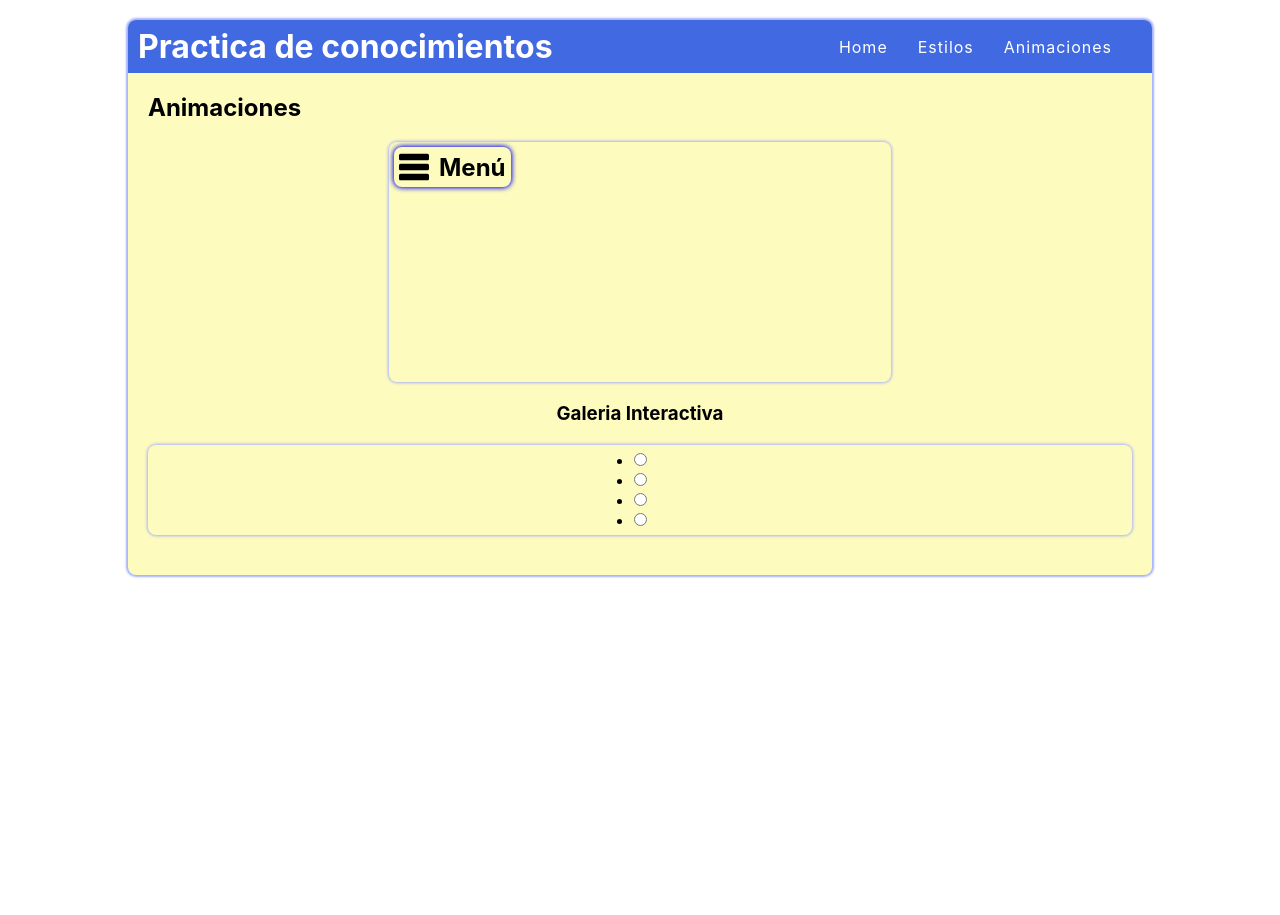
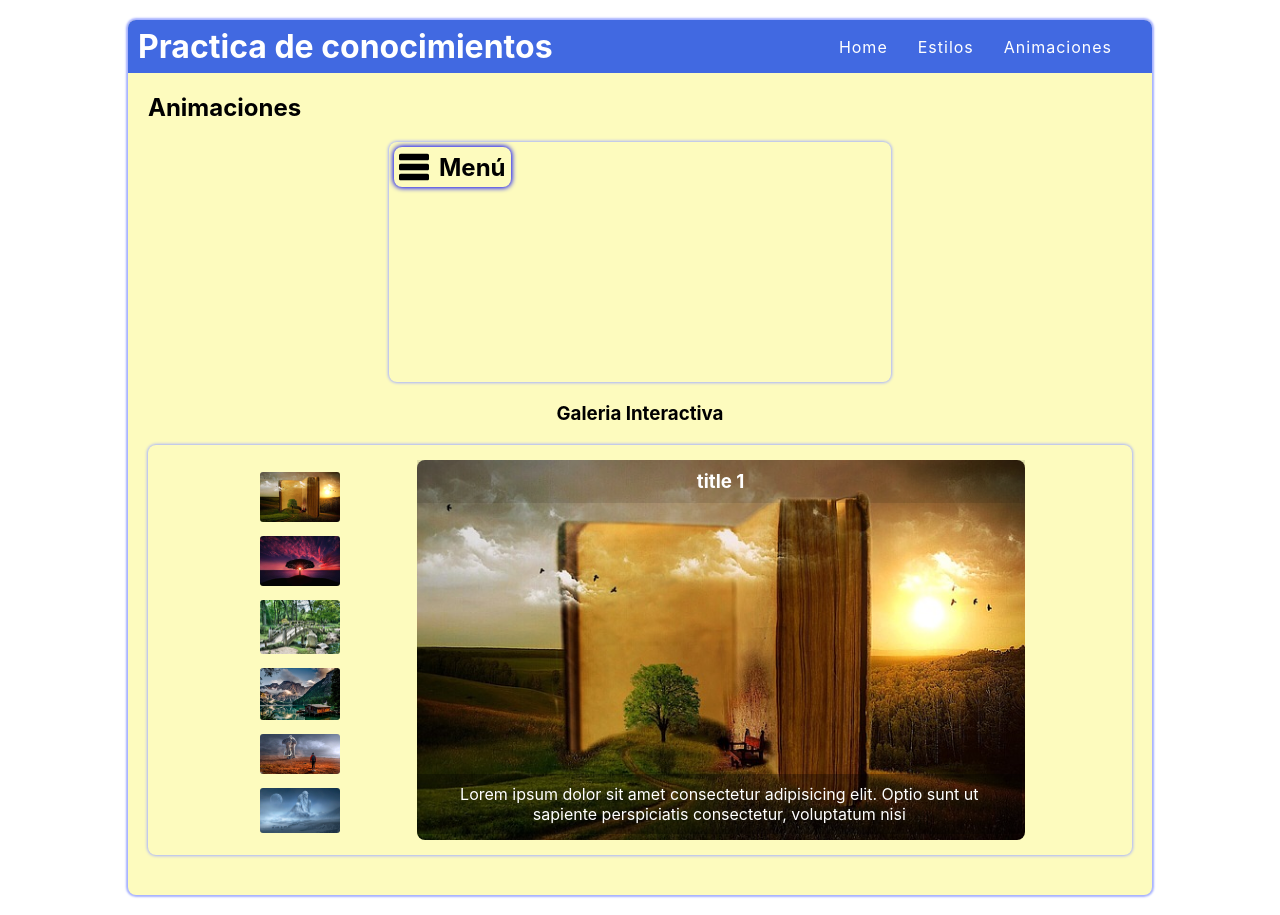
Before and after one commit to nickothan/practica-de-conocimientos, a React (Create React App) app: page /animaciones in a window 1280 px wide. Before the commit the page ends 800 px from the top, so only its background shows below. Built offline with nearby package versions, Linux system fonts and the light colour scheme.

Commit message:
Desarrollando componente y animaciones

```diff
--- a/src/assets/imagenes.js
+++ b/src/assets/imagenes.js
@@ -7,27 +7,39 @@ import img6 from './img/img6.jpg'
 
 export const dataGaleria = [
   {
-    img1: img1,
-    title: 'Book'
+    img: img1,
+    title: 'Book',
+    idBtn: 'btn01',
+    idGaleria: 'idGaleria01'
   },
   {
-    img2: img2,
-    title: 'tree'
+    img: img2,
+    title: 'tree',
+    idBtn: 'btn02',
+    idGaleria: 'idGaleria02'
   },
   {
-    img3: img3,
-    title: 'Bridge'
+    img: img3,
+    title: 'Bridge',
+    idBtn: 'btn03',
+    idGaleria: 'idGaleria03'
   },
   {
-    img4: img4,
-    title: 'Mountains'
+    img: img4,
+    title: 'Mountains',
+    idBtn: 'btn04',
+    idGaleria: 'idGaleria04'
   },
   {
-    img5: img5,
-    title: 'Elephant'
+    img: img5,
+    title: 'Elephant',
+    idBtn: 'btn05',
+    idGaleria: 'idGaleria05'
   },
   {
-    img6: img6,
-    title: 'Gigant'
+    img: img6,
+    title: 'Gigant',
+    idBtn: 'btn06',
+    idGaleria: 'idGaleria06'
   }
 ]
--- a/src/components/GaleriaInteractiva/GaleriaInteractiva.jsx
+++ b/src/components/GaleriaInteractiva/GaleriaInteractiva.jsx
@@ -1,12 +1,12 @@
 import {
   GaleriaInteractivaContainer,
-  GaleriaInteractivaContent
+  GaleriaInteractivaContent,
+  ImagContent
 } from './styles'
 
 import { dataGaleria } from '../../assets/imagenes'
 
 export default function GaleriaInteractiva() {
-  console.log('Data : ', dataGaleria)
   return (
     <GaleriaInteractivaContainer>
       <h3>Galeria Interactiva</h3>
@@ -14,36 +14,37 @@ export default function GaleriaInteractiva() {
         <ul>
           <li>
             <div>
-              <input type='radio' name='entrada' id='btn01' />
-              <label htmlFor='btn1'>
-                <img src='' alt='' />
-              </label>
+              <h3>title 1</h3>
+              {console.log('data galeria : ', dataGaleria)}
+              <img src={dataGaleria[0].img} alt='' />
+              <p>
+                Lorem ipsum dolor sit amet consectetur adipisicing elit. Optio
+                sunt ut sapiente perspiciatis consectetur, voluptatum nisi
+              </p>
             </div>
           </li>
-          <li>
-            <div>
-              <input type='radio' name='entrada' id='btn01' />
-              <label htmlFor='btn1'>
-                <img src='' alt='' />
-              </label>
-            </div>
-          </li>
-          <li>
-            <div>
-              <input type='radio' name='entrada' id='btn01' />
-              <label htmlFor='btn1'>
-                <img src='' alt='' />
-              </label>
-            </div>
-          </li>
-          <li>
-            <div>
-              <input type='radio' name='entrada' id='btn01' />
-              <label htmlFor='btn1'>
-                <img src='' alt='' />
-              </label>
-            </div>
-          </li>
+          {dataGaleria.map(({ img, title, idBtn, idGaleria }) => {
+            return (
+              <ImagContent
+                key={Math.random() * 10}
+                idGaleria={idGaleria}
+                idBtn={idBtn}>
+                <input type='radio' name='entrada' id={idBtn} />
+                <label htmlFor={idBtn}>
+                  <img src={img} alt={`${title}-mini`} />
+                </label>
+                <div id={idGaleria}>
+                  <h3>title 1</h3>
+                  <img src={img} alt={title} />
+                  <p>
+                    Lorem ipsum dolor sit amet consectetur adipisicing elit.
+                    Optio sunt ut sapiente perspiciatis consectetur, voluptatum
+                    nisi
+                  </p>
+                </div>
+              </ImagContent>
+            )
+          })}
         </ul>
       </GaleriaInteractivaContent>
     </GaleriaInteractivaContainer>
--- a/src/components/GaleriaInteractiva/styles.js
+++ b/src/components/GaleriaInteractiva/styles.js
@@ -16,4 +16,78 @@ export const GaleriaInteractivaContent = styled.div`
   display: flex;
   flex-flow: wrap;
   justify-content: center;
+
+  ul {
+    position: relative;
+    margin: auto;
+    width: 80%;
+    height: 400px;
+    list-style: none;
+  }
+
+  div:first-child {
+    opacity: 1;
+  }
+  div {
+    position: absolute;
+    opacity: 0;
+    top: 10px;
+    right: 5px;
+    width: auto;
+    height: auto;
+    color: white;
+    transition: all 0.6s ease-out;
+  }
+
+  h3 {
+    position: absolute;
+    padding: 10px 0;
+    background-color: rgba(0, 0, 0, 0.1);
+  }
+
+  p {
+    padding: 10px 20px;
+    position: absolute;
+    text-align: center;
+    width: 93%;
+    bottom: 10px;
+    background-color: rgba(0, 0, 0, 0.3);
+  }
+
+  div > img {
+    width: 100%;
+    height: 380px;
+    border-radius: 8px;
+  }
 `
+
+export const ImagContent = styled.li`
+  input {
+    display: none;
+
+    &#${({ idBtn }) => idBtn}:checked ~ #${({ idGaleria }) => idGaleria} {
+      opacity: 1;
+    }
+  }
+
+  label {
+    position: relative;
+    display: block;
+    top: 22px;
+    left: 10px;
+    margin-bottom: 10px;
+    width: 80px;
+    height: auto;
+    cursor: pointer;
+    transition: 0.5s;
+
+    &:hover {
+      transform: scale(1.2);
+    }
+  }
+
+  label > img {
+    width: 100%;
+    border-radius: 3px;
+  }
+`
```
